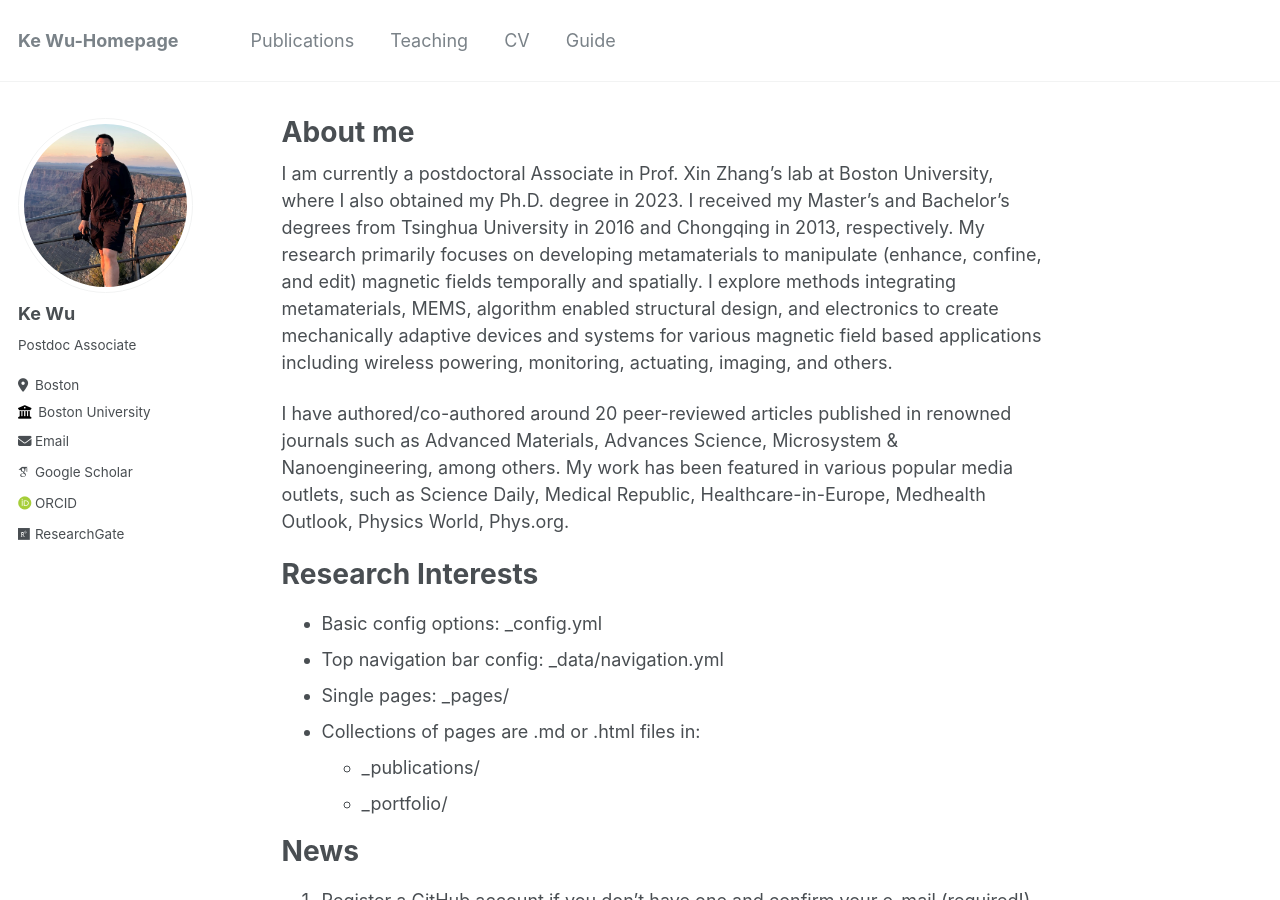
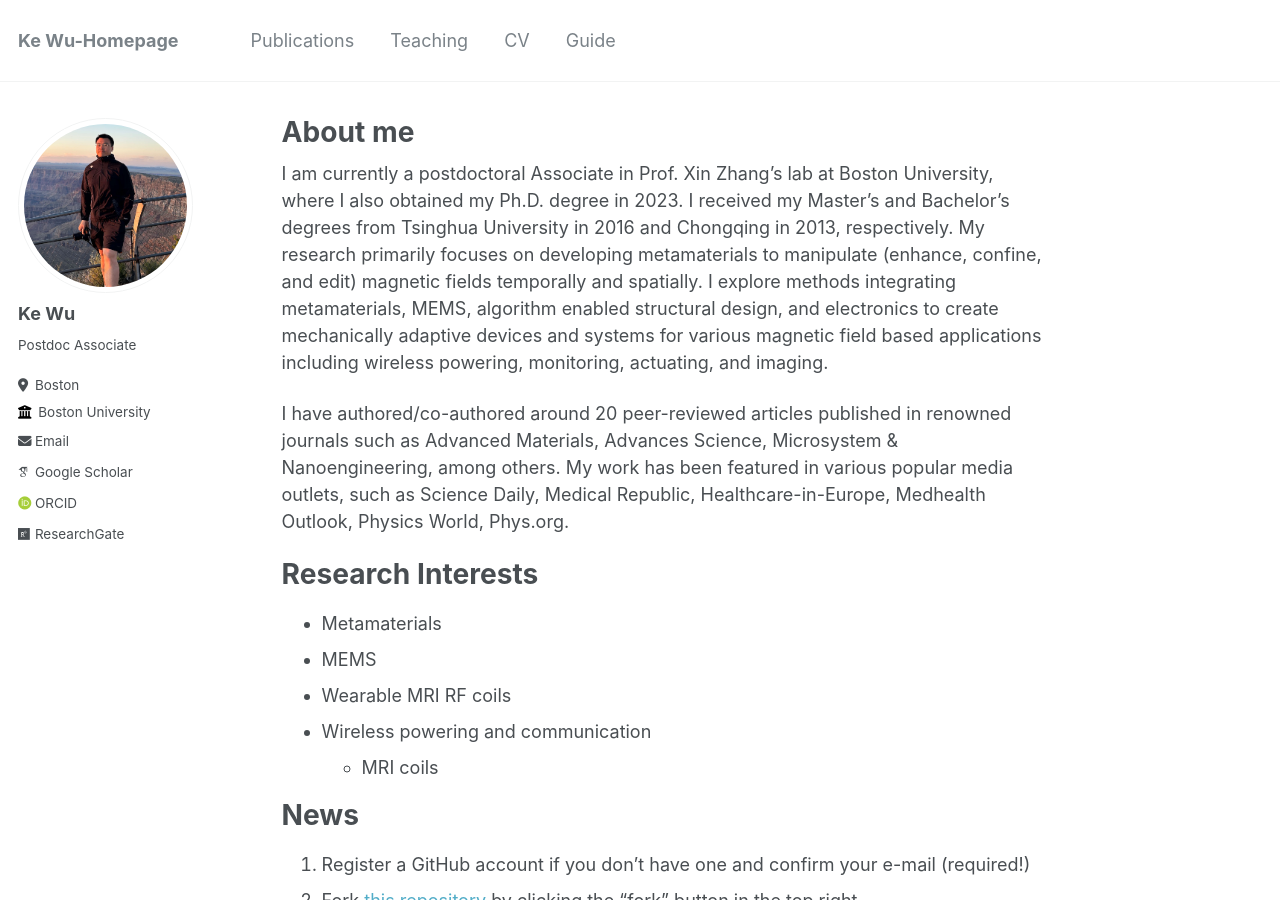
Before and after one commit to wuke0305/wuke0305.github.io, a Jekyll site: the page built from _pages/about.md, in a window 1280 px wide and 900 px high. Built offline with Jekyll 4.4.1, drawn with Linux system fonts in a browser that asks for light colours; some web fonts are replaced.

Commit message:
Update about.md

```diff
--- a/_pages/about.md
+++ b/_pages/about.md
@@ -6,18 +6,17 @@
   - /about/
   - /about.html
 ---
-I am currently a postdoctoral Associate in Prof. Xin Zhang’s lab at Boston University, where I also obtained my Ph.D. degree in 2023. I received my Master’s and Bachelor’s degrees from Tsinghua University in 2016 and Chongqing in 2013, respectively. My research primarily focuses on developing metamaterials to manipulate (enhance, confine, and edit) magnetic fields temporally and spatially. I explore methods integrating metamaterials, MEMS, algorithm enabled structural design, and electronics to create mechanically adaptive devices and systems for various magnetic field based applications including wireless powering, monitoring, actuating, imaging, and others.
+I am currently a postdoctoral Associate in Prof. Xin Zhang’s lab at Boston University, where I also obtained my Ph.D. degree in 2023. I received my Master’s and Bachelor’s degrees from Tsinghua University in 2016 and Chongqing in 2013, respectively. My research primarily focuses on developing metamaterials to manipulate (enhance, confine, and edit) magnetic fields temporally and spatially. I explore methods integrating metamaterials, MEMS, algorithm enabled structural design, and electronics to create mechanically adaptive devices and systems for various magnetic field based applications including wireless powering, monitoring, actuating, and imaging.
 
 I have authored/co-authored around 20 peer-reviewed articles published in renowned journals such as Advanced Materials, Advances Science, Microsystem & Nanoengineering, among others. My work has been featured in various popular media outlets, such as Science Daily, Medical Republic, Healthcare-in-Europe, Medhealth Outlook, Physics World, Phys.org.
 
 Research Interests
 ======
-* Basic config options: _config.yml
-* Top navigation bar config: _data/navigation.yml
-* Single pages: _pages/
-* Collections of pages are .md or .html files in:
-  * _publications/
-  * _portfolio/
+* Metamaterials
+* MEMS
+* Wearable MRI RF coils
+* Wireless powering and communication
+  * MRI coils
 
 
 News
```
